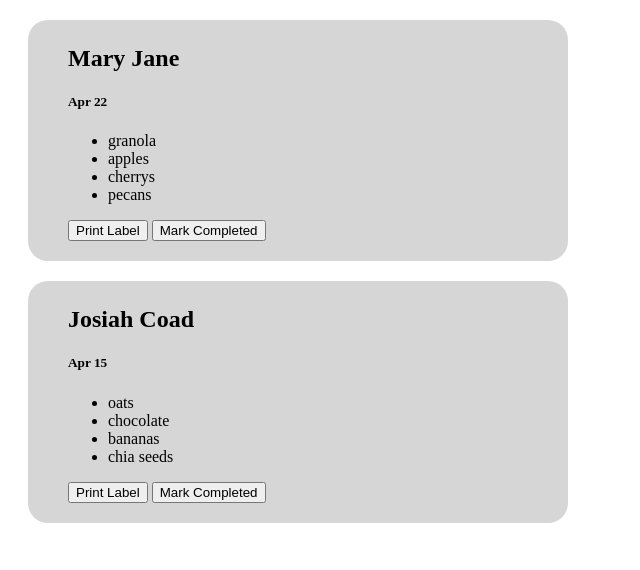
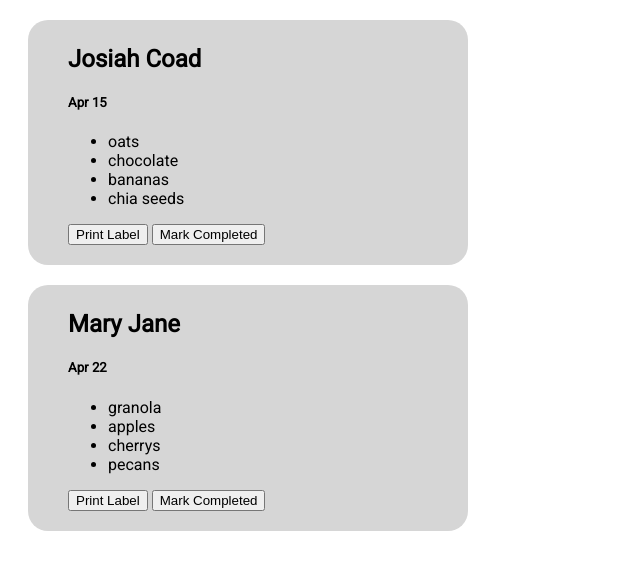
Before and after one commit to josiahcoad/beoatiful-fullfillment, a plain HTML site: page index.html in a window 1280 px wide. Shown: the whole page, without its empty margins (0-640 px from the left). Drawn offline with Linux system fonts and the light colour scheme.

Commit message:
small style changes

```diff
--- a/index.css
+++ b/index.css
@@ -1,6 +1,10 @@
+body {
+    font-family: 'Roboto', sans-serif;
+}
+
 #orderCard {
     background-color: #d6d6d6;
-    max-width: 500px;
+    max-width: 400px;
     max-height: 300px;
     margin: 20px;
     padding-left: 40px;
--- a/index.html
+++ b/index.html
@@ -9,6 +9,7 @@
   <meta name="description" content="A simple HTML5 Template for new projects.">
   <meta name="author" content="SitePoint">
 
+  <link href='http://fonts.googleapis.com/css?family=Roboto' rel='stylesheet' type='text/css'>
   <link rel="stylesheet" href="index.css">
 
 </head>
--- a/index.js
+++ b/index.js
@@ -21,7 +21,10 @@ function getOrders() {
 }
 
 function getTodoOrders() {
-  return getOrders().filter((order) => !order.isCompleted);
+  return getOrders()
+            .filter((order) => !order.isCompleted)
+            .sort(order => order.orderDate)
+            .reverse();
 }
 
 function printLabel(orderId) {
```
